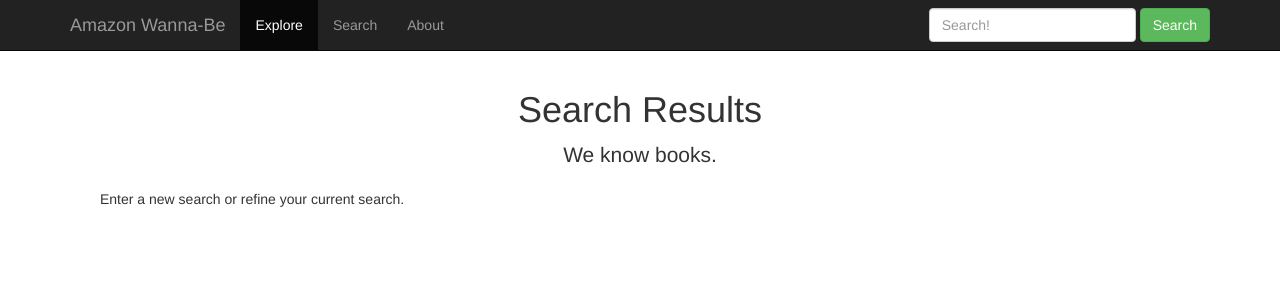
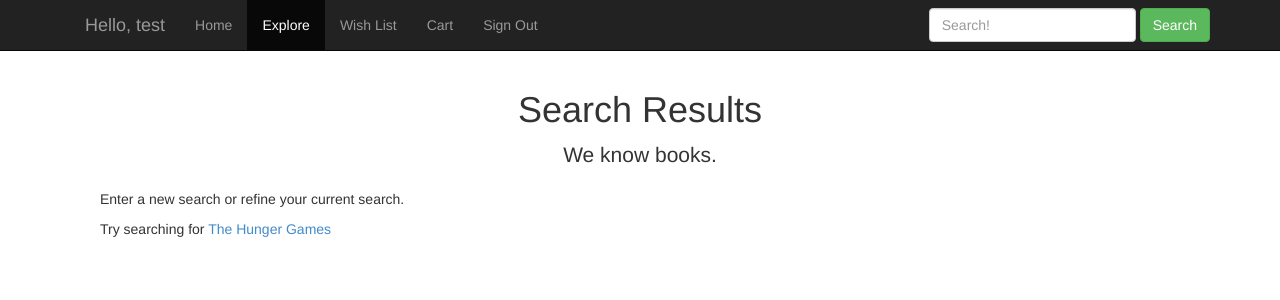
Before and after one commit to starbuck93/wd2-project2, a PHP site: page /books/search.php in a window 1280 px wide. Shown: the top 300 px of the page. Run offline with PHP 8.4, Linux system fonts and the light colour scheme; a user stored in the database is signed in; data comes from the database, SQL or seed files in the repository; data that the repository does not hold is empty; some libraries are stand-ins or nearby versions.

Commit message:
big update. fix links, fix cart page, add checkout

```diff
--- a/books/search.php
+++ b/books/search.php
@@ -1,22 +1,20 @@
 <?php
 
+session_start();
 include 'view_books.php';
 
 $search_req = "asdf";
 if(isset($_REQUEST["search"]))
   $search_req = $_REQUEST["search"];
 
-$myQuery = "SELECT book.*, rate, comment, name FROM book LEFT OUTER JOIN review ON isbn = book_id LEFT JOIN user ON review.user_id = user.id WHERE isbn like '%$search_req%' or title like '%$search_req%' or author like '%$search_req%' or category like '%$search_req%' ORDER BY isbn";
-$otherBooks = getBooksAndReviews("",$myQuery,$row_cnt_other); //same category
+$myQuery = "SELECT book.* FROM book WHERE isbn like '%$search_req%' or title like '%$search_req%' or author like '%$search_req%' or category like '%$search_req%' ORDER BY title";
+$otherBooks = getSearch($myQuery,$row_cnt_other); //same category
         // $otherBooks[#][0] ||==|| isbn;
         // $otherBooks[#][1] ||==|| title;
         // $otherBooks[#][2] ||==|| author;
         // $otherBooks[#][3] ||==|| category;
         // $otherBooks[#][4] ||==|| summary;
         // $otherBooks[#][5] ||==|| imgtitle;
-        // $otherBooks[#][6] ||==|| rateing; //review data
-        // $otherBooks[#][7] ||==|| comment; //review data
-        // $otherBooks[#][8] ||==|| name; //review data
 ?>
 
 
@@ -25,12 +23,11 @@
 	<head>
 		<meta http-equiv="content-type" content="text/html; charset=UTF-8">
 		<meta charset="utf-8">
-		<title> Amazon Wanna-Be: <?php print($bookAndReview[0][1]);?></title>
+		<title>Search Amazon Wanna-Be</title>
 		<meta name="generator" content="Bootply" />
 		<meta name="viewport" content="width=device-width, initial-scale=1, maximum-scale=1">
 		<link href="css/bootstrap.min.css" rel="stylesheet">
 		<link href="//maxcdn.bootstrapcdn.com/font-awesome/4.2.0/css/font-awesome.min.css" rel="stylesheet">
-
 		<link href="css/styles.css" rel="stylesheet">
 	</head>
 	<body>
@@ -43,17 +40,19 @@
              <span class="icon-bar"></span>
              <span class="icon-bar"></span>
             </button>
-            <a class="navbar-brand" href="../main.php">Amazon Wanna-Be</a>
+          <a class="navbar-brand" href="../main.php"><?php echo "<a class='navbar-brand' href='#'>Hello, ".$_SESSION['name']."</a>";?></a>
         </div>
         <div class="collapse navbar-collapse" style="">
             <ul class="nav navbar-nav">
-                <li class="active"><a href="." class="" style="">Explore</a></li>
-                <li><a href="#" class="">Search</a></li>
-                <li><a href="#" class="">About</a></li>
+              <li><a href="../main.php">Home</a></li>
+              <li class="active"><a href="explore.php">Explore</a></li>
+              <li><a href="#wishlist">Wish List</a></li>
+              <li><a href="../cart.php">Cart</a></li>
+              <li><a href="../logout.php">Sign Out</a></li>
             </ul>
 
         <!--/.nav-collapse -->
-				<form action="search.php" method="GET" class="navbar-form navbar-right"> <!--The search.php page should be similar to this page... without the main book. Maybe a grid or list of results-->
+				<form action="search.php" method="POST" class="navbar-form navbar-right"> <!--The search.php page should be similar to this page... without the main book. Maybe a grid or list of results-->
 					<div class="form-group">
 						<input type="text" name="search" placeholder="Search!" class="form-control">
 					</div>
@@ -75,7 +74,7 @@
                 <?php
 
                           if($row_cnt_other == 0)
-                            print("<p>Enter a new search or refine your current search.</p>");
+                            print("<p>Enter a new search or refine your current search.</p><p>Try searching for <a href=\"search.php?search=hunger\">The Hunger Games</a></p>");
                 ?>
                     <div class="productsrow">
                         <?php
--- a/books/view_books.php
+++ b/books/view_books.php
@@ -107,6 +107,38 @@
     return $result_array;
 }
 
+function getSearch($query,&$row_cnt){
+    /*
+    usage:
+    array = getBooks("",""); query and row_count
+    */
+
+    $link = new mysqli("localhost","root","","amazon");
+    $result = $link->query($query);
+
+    if(!$result)
+        die ($link->error);
+
+    $row_cnt = $result->num_rows;
+
+    $i=0;
+    /* fetch object array */
+    $result_array = array();
+    while ($obj = $result->fetch_object()) {
+        $result_array[$i][0] = $obj->isbn;
+        $result_array[$i][1] = $obj->title;
+        $result_array[$i][2] = $obj->author;
+        $result_array[$i][3] = $obj->category;
+        $result_array[$i][4] = $obj->summary;
+        $result_array[$i][5] = $obj->imgtitle;
+        // $result_array[$i][6] = $obj->user_id; //review data
+        // $result_array[$i][7] = $obj->book_id; //review data
+        // $result_array[$i][8] = $obj->rate; //review data
+        // $result_array[$i][9] = $obj->comment; //review data
+        $i++;
+    }
+    return $result_array;
+}
 
 if($book_request){
 
--- a/css/styles.css
+++ b/css/styles.css
@@ -9,6 +9,7 @@
 
 body {
  padding-top:70px;
+ margin-bottom: 60px;
 }
 
 .productsrow {
```
Also changed, not shown: books/explore.php (+4 -8 lines), cart.php (+16 -13 lines), checkout.php (added, +10 -0 lines), empty_cart.php (added, +10 -0 lines).
